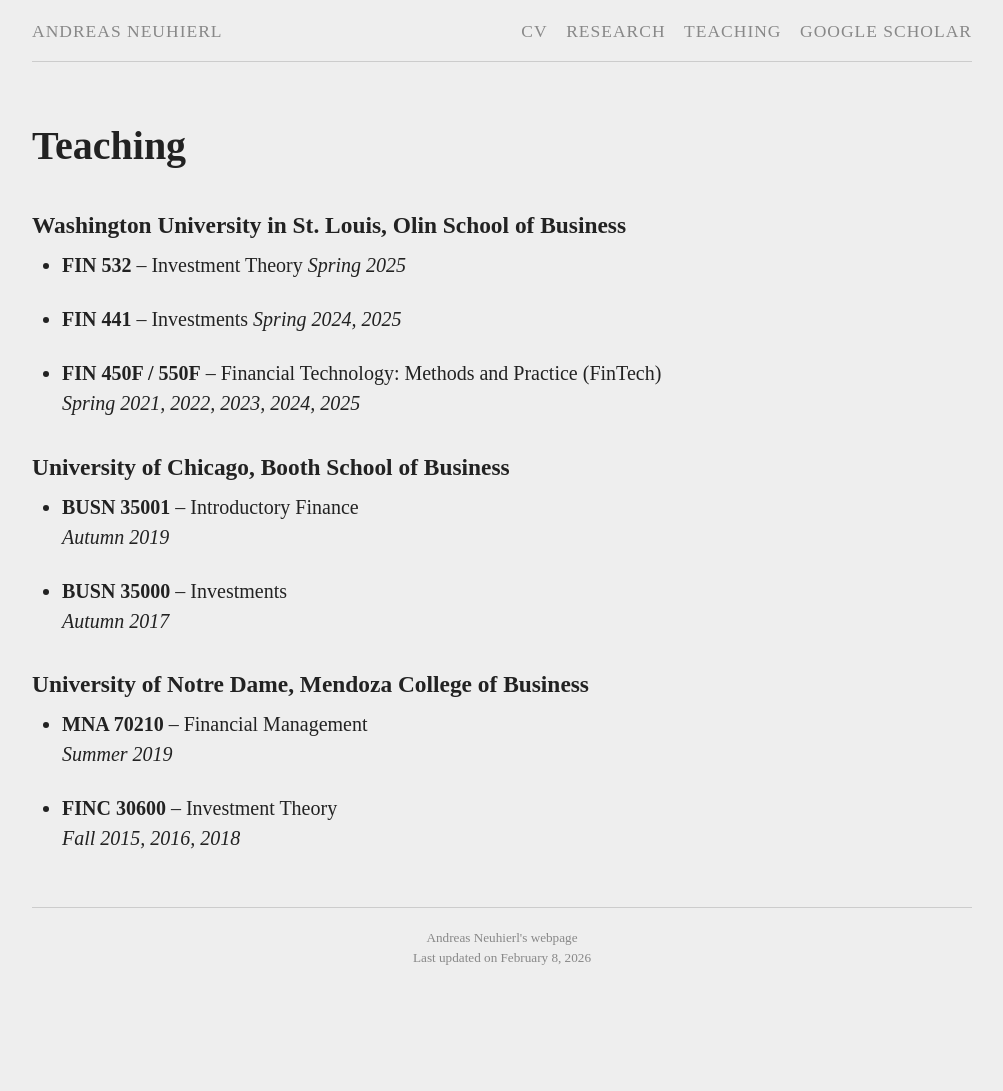
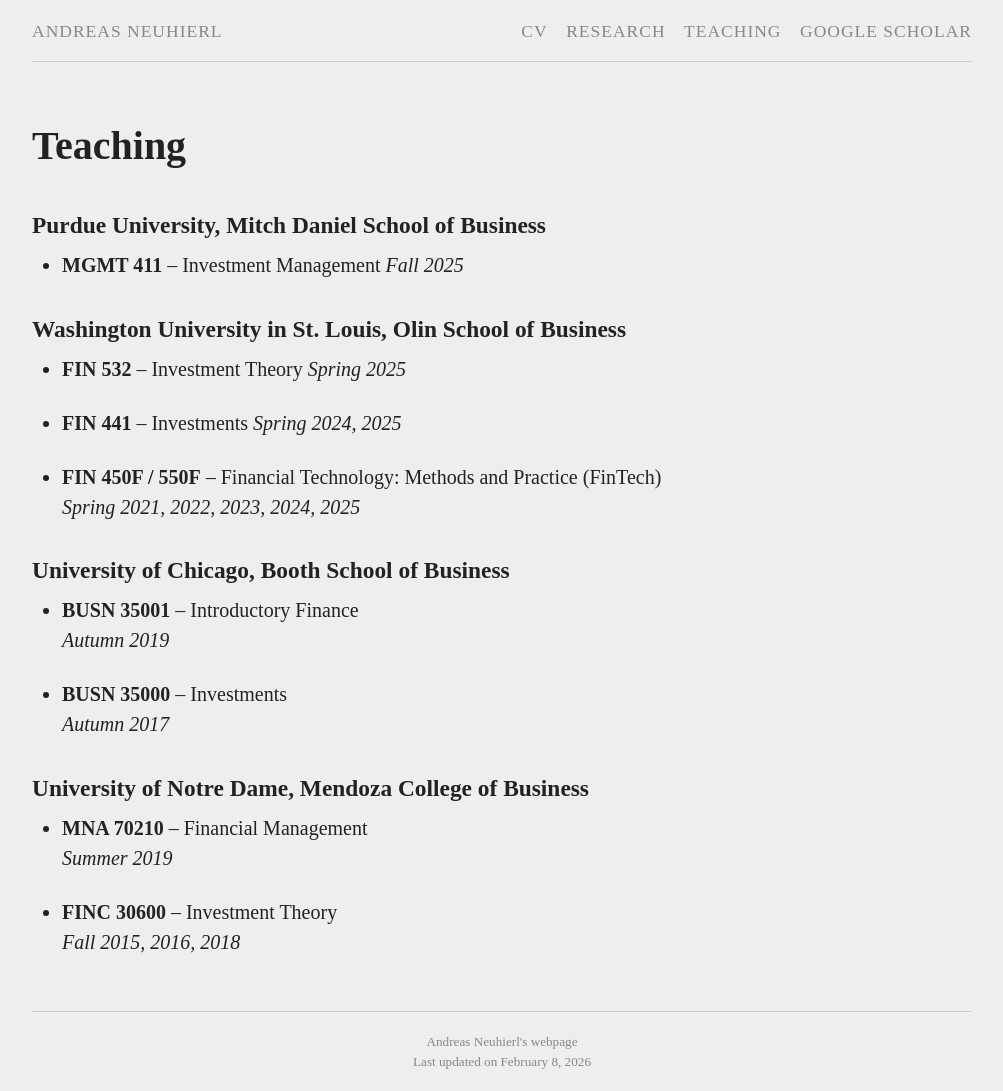
Before and after one commit to aneuhierl/aneuhierl.github.io, a Jekyll site: the page built from teaching.md, in a window 1280 px wide. Shown: the whole page, without its empty margins (138-1141 px from the left). Built offline with Jekyll 4.4.1, drawn with Linux system fonts in a browser that asks for light colours; comment, search, counter and statistics services are not loaded; before the commit the page ends 988 px from its top, so only the background shows below that.

Commit message:
Add Purdue University course details to teaching.md
Added course details for Purdue University and updated teaching information.

```diff
--- a/teaching.md
+++ b/teaching.md
@@ -3,6 +3,12 @@
 title: Teaching
 permalink: /teaching/
 ---
+
+### Purdue University, Mitch Daniel School of Business
+
+* **MGMT 411** -- Investment Management
+  *Fall 2025*
+
 
 ### Washington University in St. Louis, Olin School of Business
 
```
